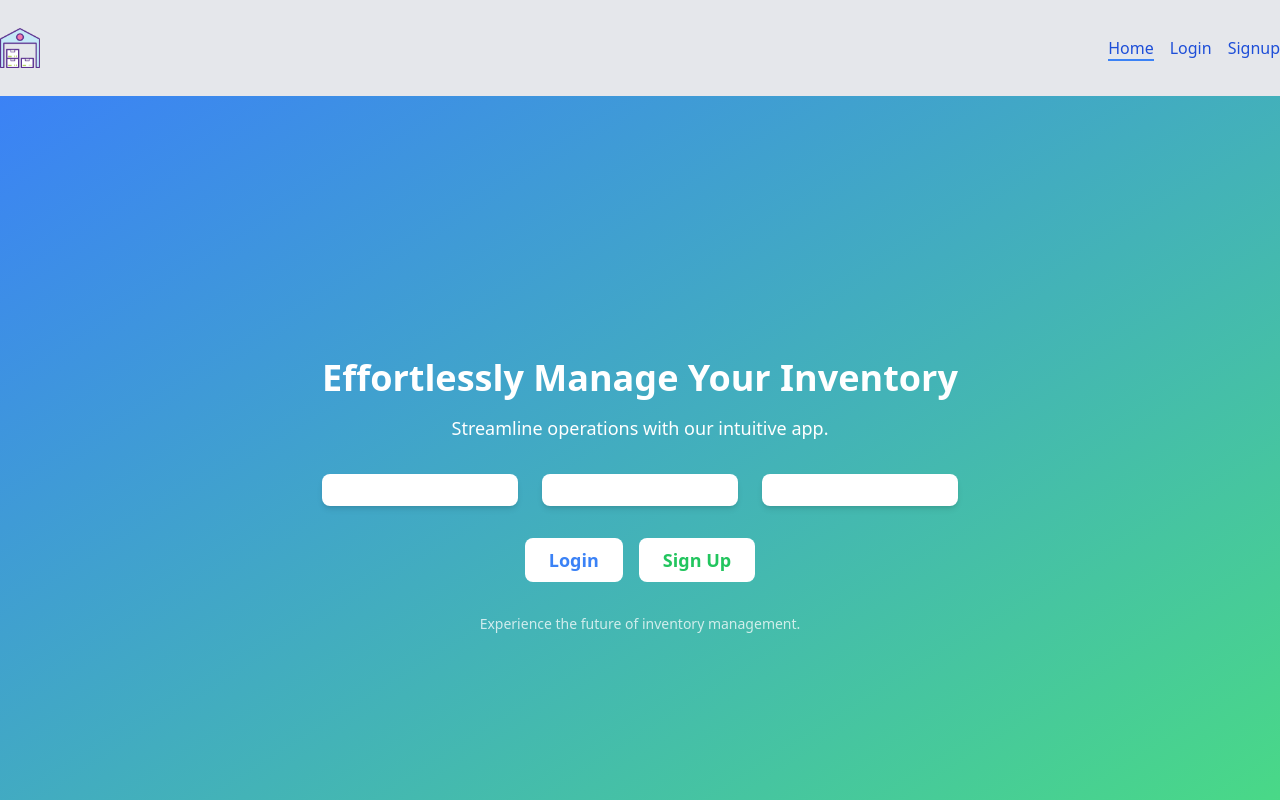
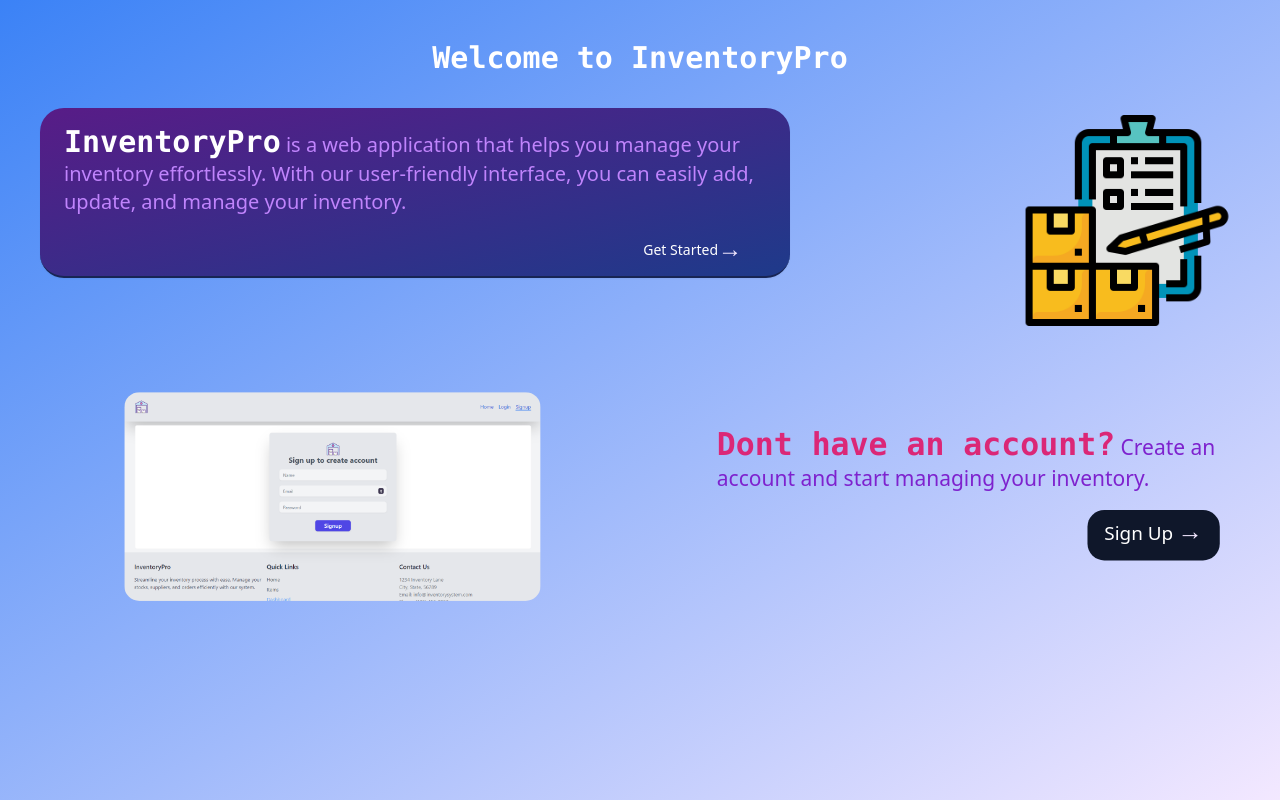
Before and after one commit to BhaskarSamanta/Inventory_Management, a React (Vite) app in the folder InventoryManagementSystem/: page / in a window 1280 px wide. Shown: the top 800 px of the page. Built offline with nearby package versions, Linux system fonts and the light colour scheme; no server answers.

Commit message:
some little changes on the home page and som little fixes here and there

```diff
--- a/InventoryManagementSystem/src/components/Footer/Footer.jsx
+++ b/InventoryManagementSystem/src/components/Footer/Footer.jsx
@@ -3,7 +3,7 @@ import { FaFacebook, FaLinkedin, FaGithub, FaTwitter } from 'react-icons/fa';
 
 function Footer() {
   return (
-    <footer className= "bg-gray-200 text-gray-800 py-8 mt-8 mb-0 flex ">
+    <footer className= "bg-gray-200 text-gray-800 py-8 mb-0 flex ">
       <div className="container mx-auto px-4 sm:px-6 lg:px-8">
         <div className="flex flex-wrap justify-between">
           {/* Company Info */}
--- a/InventoryManagementSystem/src/components/Header/Header.jsx
+++ b/InventoryManagementSystem/src/components/Header/Header.jsx
@@ -2,7 +2,6 @@ import React from 'react';
 import { Container, Logo, LogoutBtn } from '../index.js';
 import { Link, useLocation } from 'react-router-dom';
 import { useSelector } from 'react-redux';
-
 
 export default function Header() {
   const authStatus = useSelector((state) => state.auth.status);
@@ -47,6 +46,9 @@ export default function Header() {
     },
   ];
 
+  if (location.pathname === '/') {
+    return (null)
+  }else{
     return (
       <header className='py-4 shadow-2xl w-full bg-gray-200'>
         <Container>
@@ -72,7 +74,7 @@ export default function Header() {
                 ) : null
               )}
               {authStatus && (
-              <li>
+                <li className=''>
                   <LogoutBtn />
                 </li>
               )}
@@ -82,3 +84,4 @@ export default function Header() {
       </header>
     );
   }
+}
--- a/InventoryManagementSystem/src/components/Header/LogoutBtn.jsx
+++ b/InventoryManagementSystem/src/components/Header/LogoutBtn.jsx
@@ -4,6 +4,7 @@ import { logout } from '../../store/authSlice'
 import authService from '../../appwrite/auth'
 import { Button } from '..'
 import { useNavigate } from 'react-router-dom'
+import { FiLogOut } from 'react-icons/fi'
 function LogoutBtn() {
     const navigate = useNavigate()
     const dispatch = useDispatch()
@@ -15,7 +16,7 @@ function LogoutBtn() {
         })
     }
   return (
-    <Button variant="outline" onClick={logoutHandler} className=' bg-red-400 hover:text-white hover:bg-red-600 transition-colors duration-200 border-gray-500 rounded-xl'>Logout</Button>
+    <Button onClick={logoutHandler} className=' bg-transparent text-red-600 hover:text-red-800 duration-200 rounded-xl hover:bg-transparent shadow-none'><FiLogOut className='text-2xl' /></Button>
   )
 }
 
--- a/InventoryManagementSystem/src/components/SalesReport/AddSalesReport.jsx
+++ b/InventoryManagementSystem/src/components/SalesReport/AddSalesReport.jsx
@@ -105,8 +105,8 @@ function AddSalesReport() {
         Product_ID: formData.Product_ID.toString(),
         Date: new Date().toDateString(),
         User_ID: user.$id,
-        CustomarName: formData.CustomarName,
-        CustomarAddress: formData.CustomarAddress,
+        CustomarName: formData.CustomerName||'',
+        CustomarAddress: formData.CustomerAddress||'',
       };
 
       await appwriteService.addSalesReport(SalesID, orderDetail);
--- a/InventoryManagementSystem/src/components/SalesReport/salesReport.jsx
+++ b/InventoryManagementSystem/src/components/SalesReport/salesReport.jsx
@@ -105,34 +105,33 @@ export default function SalesReport() {
             <Skeleton className="w-full h-[50px] rounded-full bg-gray-300" />
             <Skeleton className="w-full h-[50px] rounded-full bg-gray-300" />
           </div>
-      ) : error ? (
-        <p className="text-red-500 mb-4">{error}</p>
+
       ) : SalesReport.length === 0 ? (
-        <p className="text-gray-500">No sales Report found.</p>
+        <p className="text-gray-500">No sales Report found. <Button className="rounded-md hover:bg-green-800 transition" onClick={() => navigate("/salesReport/add")}>Add new</Button></p>
       ) : (
         <Table className="table-auto w-full bg-white shadow-md rounded-lg">
           <TableHeader className="bg-gray-100 border-b">
             <TableRow>
-              <TableHead className="pl-10 text-left">Product Name</TableHead>
+              <TableHead className="pl-10 text-center">Product Name</TableHead>
               <TableHead className="p-4 text-left">Quantity</TableHead>
               <TableHead className="p-4 text-left">Unit Price</TableHead>
               <TableHead className="p-4 text-left">Total Price</TableHead>
               <TableHead className="p-4 text-center">Date</TableHead>
-              <TableHead className="p-4 text-left">Customer Name</TableHead>
-              <TableHead className="p-4 text-left">Customer Address</TableHead>
+              <TableHead className="p-4 text-center">Customer Name</TableHead>
+              <TableHead className="p-4 text-center">Customer Address</TableHead>
               <TableHead className="p-4 text-center">Actions</TableHead>
             </TableRow>
           </TableHeader>
           <TableBody>
             {SalesReport.map((salesReport) => (
               <TableRow key={salesReport.$id} className="transition duration-200 ease-in-out transform hover:scale-105 hover:shadow-lg hover:z-50 relative">
-                <TableCell className="pl-10 text-left">{getProductById(salesReport.Product_ID)}</TableCell>
+                <TableCell className="pl-10 text-center">{getProductById(salesReport.Product_ID)}</TableCell>
                 <TableCell className=" px-4">{salesReport.Quantity}</TableCell>
                 <TableCell className=" px-4">₹ {salesReport.Unit_Price}</TableCell>
                 <TableCell className=" px-4">₹ {salesReport.Total_Price}</TableCell>
                 <TableCell className=" text-center">{new Date(salesReport.Date).toLocaleDateString()}</TableCell>
-                <TableCell className=" px-4"> {salesReport.CustomarName}</TableCell>
-                <TableCell className=" px-4"> {salesReport.CustomarAddress}</TableCell>
+                <TableCell className=" px-4 text-center"> {salesReport.CustomarName}</TableCell>
+                <TableCell className=" px-4 text-center"> {salesReport.CustomarAddress}</TableCell>
                 <TableCell className="p-4 text-center">
                   <div className="flex flex-col">
                   <Button
--- a/InventoryManagementSystem/src/pages/home/HomePage.jsx
+++ b/InventoryManagementSystem/src/pages/home/HomePage.jsx
@@ -1,39 +1,47 @@
-import React from 'react';
-import { Link } from 'react-router-dom'; // Assuming you use React Router for navigation
-
+import React from "react";
+import { Link } from "react-router-dom"; // Assuming you use React Router for navigation
+import { Button } from "../../components";
 const HomePage = () => {
   return (
-    <div className="min-h-screen flex items-center justify-center bg-gradient-to-br from-blue-500 to-green-400">
-      <div className="max-w-3xl mx-auto text-center text-white px-6">
-        <h1 className="text-4xl font-bold mb-4">Effortlessly Manage Your Inventory</h1>
-        <p className="text-lg mb-8">Streamline operations with our intuitive app.</p>
-
-        <div className="grid grid-cols-1 md:grid-cols-3 gap-6 mb-8">
-          {/* Example snippet placeholders */}
-          <div className="bg-white rounded-lg p-4 shadow-md">
-            {/* Placeholder for snippet content */}
-          </div>
-          <div className="bg-white rounded-lg p-4 shadow-md">
-            {/* Placeholder for snippet content */}
-          </div>
-          <div className="bg-white rounded-lg p-4 shadow-md">
-            {/* Placeholder for snippet content */}
+    <div className="min-h-screen flex bg-gradient-to-br from-blue-500 to-purple-100">
+      <div className="w-full h-hull text-center mt-10">
+        <h1 className="text-3xl font-bold font-mono text-white mb-8 justify-start">
+          Welcome to InventoryPro
+        </h1>
+        <div className="flex justify-between w-full">
+        <div className=" flex-wrap flex h-1/2 w-2/3 ml-10 hover:scale-105 ease-in-out transition-transform bg-gradient-to-br from-purple-900 to-blue-900 border-b-2 shadow-sm border-blue-950 rounded-3xl">
+          <p className="text-purple-400 ml-6 mr-2 mt-4 mb-4 text-left text-xl">
+            <strong className="font-mono text-white text-3xl ">InventoryPro</strong> is a web application that helps you
+            manage your inventory effortlessly. With our user-friendly interface, you can easily add, update, and manage your inventory.
+          </p>
+          <div className="w-full flex justify-end mr-8">
+            <Link to="/dashboard">
+              <Button className=" rounded-2xl bg-transparent shadow-none mb-2 text-white hover:bg-transparent hover:text-purple-300">Get Started<p className="text-purple-100 text-2xl pb-1">→</p></Button>
+            </Link>
           </div>
         </div>
-
-        <div className="flex justify-center space-x-4">
-          <Link to="/login" className="bg-white text-blue-500 hover:bg-blue-400 hover:text-white py-2 px-6 rounded-lg text-lg font-semibold transition duration-300">
-            Login
-          </Link>
-          <Link to="/signup" className="bg-white text-green-500 hover:bg-green-400 hover:text-white py-2 px-6 rounded-lg text-lg font-semibold transition duration-300">
-            Sign Up
-          </Link>
+        <div className="flex hover:scale-105 ease-in-out transition-transform transitionduration-300 mr-10 mb-10 justify-end ">
+          <img src="../../../public/assets/inventory.png" alt="Logo" className="w-1/2" />
         </div>
-
-        <p className="mt-8 text-sm opacity-75">Experience the future of inventory management.</p>
+        </div>
+        <div className="flex justify-between w-full mt-10 mb-20">
+        <div className="flex hover:scale-150 ease-in-out justify-center scale-125 transition-transform transitionduration-300">
+          <img width="500" height="500" src="../../../public/assets/signupSS.png" alt="Logo" className="w-1/2 rounded-xl"/>
+        </div>
+        <div className=" flex-wrap flex h-2/3 ml-10 scale-105 hover:scale-110 ease-in-out transition-transform bg-transparent rounded-3xl mr-10">
+          <p className="text-purple-700 ml-6 mr-2 mt-4 mb-4 text-left text-xl">
+            <strong className="font-mono text-pink-600 text-3xl ">Dont have an account?</strong> Create an account and start managing your inventory.
+          </p>
+          <div className="w-full flex justify-end mr-8">
+            <Link to="/signup">
+              <Button className=" rounded-2xl shadow-none mb-2 text-white hover:bg-blue-700 hover:scale-105 hover:text-purple-300 text-lg pb-3 h-12">Sign Up<p className="text-purple-100 text-2xl pb-1 ml-1">→</p></Button>
+            </Link>
+          </div>
+        </div>
+        </div>
       </div>
     </div>
   );
-}
+};
 
 export default HomePage;
```
Also changed, not shown: InventoryManagementSystem/public/assets/inventory.png (added), InventoryManagementSystem/public/assets/signupSS.png (added). Lines whose indentation alone changed are shown as unchanged.
